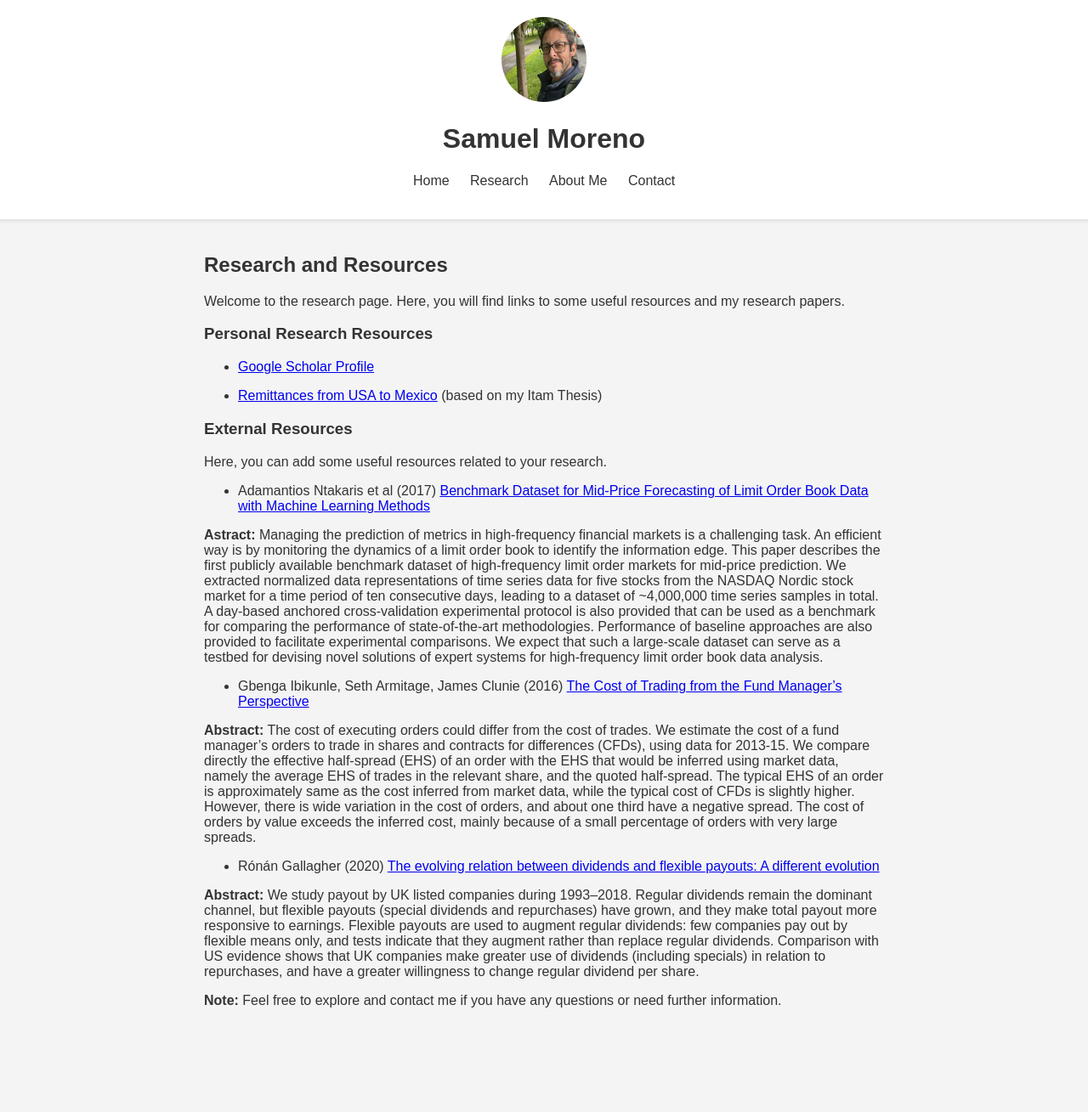
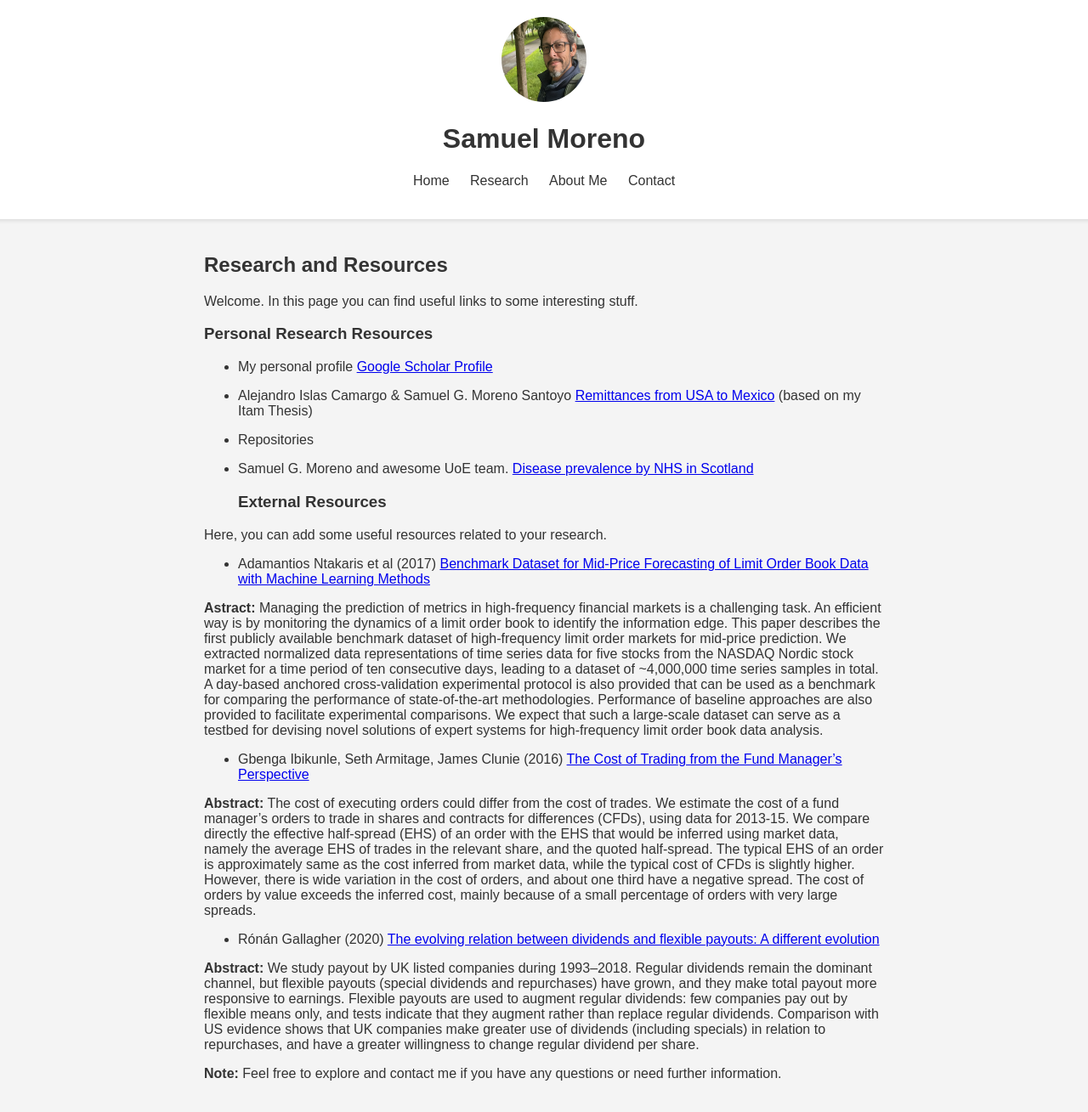
Before and after one commit to GregSom-MSc/GregSom-MSc.github.io, a Jekyll site: the page built from research.md, in a window 1280 px wide. Shown: the whole page at 85% size. Built offline with Jekyll 4.4.1, drawn with Linux system fonts in a browser that asks for light colours; before the commit the page ends 1223 px from its top, so only the background shows below that.

Commit message:
included bubbles

```diff
--- a/research.md
+++ b/research.md
@@ -5,14 +5,17 @@ title: Research
 
 ## Research and Resources
 
-Welcome to the research page. Here, you will find links to some useful resources and my research papers.
+Welcome. In this page you can find useful links to some interesting stuff.
 
 ### Personal Research Resources
 
-- [Google Scholar Profile](https://scholar.google.com/citations?user=cXjzSawAAAAJ&hl=es)
+- My personal profile [Google Scholar Profile](https://scholar.google.com/citations?user=cXjzSawAAAAJ&hl=es)
 
-- [Remittances from USA to Mexico](https://econoquantum.cucea.udg.mx/index.php/EQ/article/view/113) (based on my Itam Thesis)
+- Alejandro Islas Camargo & Samuel G. Moreno Santoyo [Remittances from USA to Mexico](https://econoquantum.cucea.udg.mx/index.php/EQ/article/view/113) (based on my Itam Thesis)
 
+- Repositories
+
+- Samuel G. Moreno and awesome UoE team. [Disease prevalence by NHS in Scotland](https://gregsom-msc.github.io/Bubble_Maps_SG23/)
 ### External Resources
 
 Here, you can add some useful resources related to your research.
```
